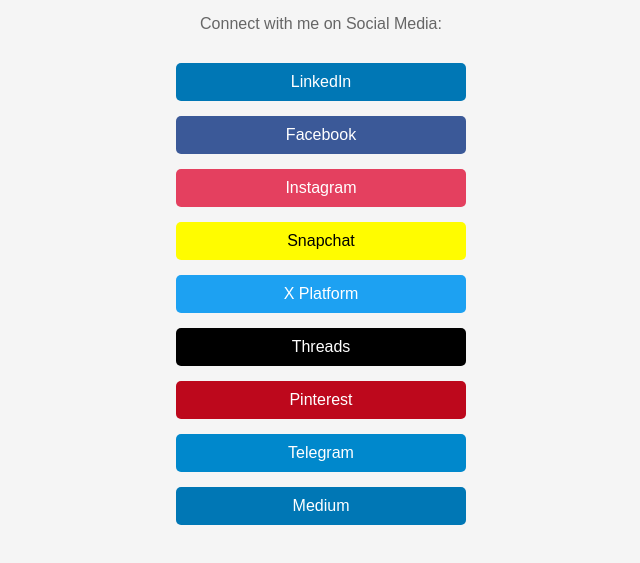
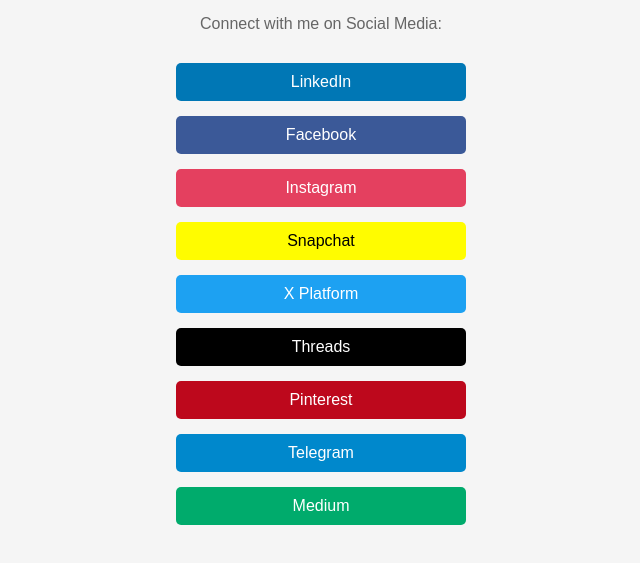
Before and after one commit to ashoksdialect/ashoksdialect.github.io, a plain HTML site: page index.html in a window 1280 px wide. Shown: the part 197-760 px from the top of the page, without its empty margins (319-959 px from the left). Drawn offline with Linux system fonts and the light colour scheme.

Commit message:
Update style.css

```diff
--- a/style.css
+++ b/style.css
@@ -52,3 +52,4 @@ p {
 .social-links .threads { background-color: #000; }
 .social-links .pinterest { background-color: #bd081c; }
 .social-links .telegram { background-color: #0088cc; }
+.social-links .medium { background-color: #00ab6c; }
```
